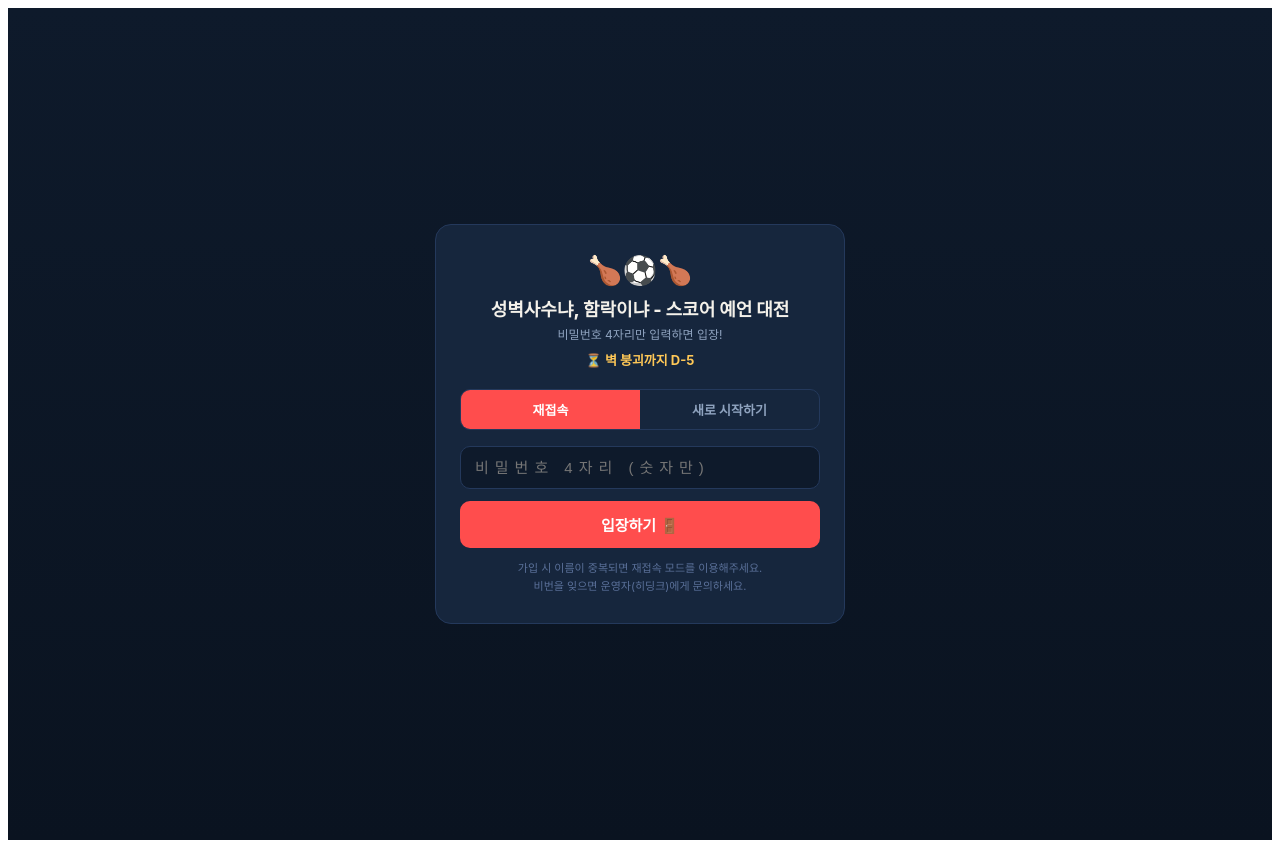
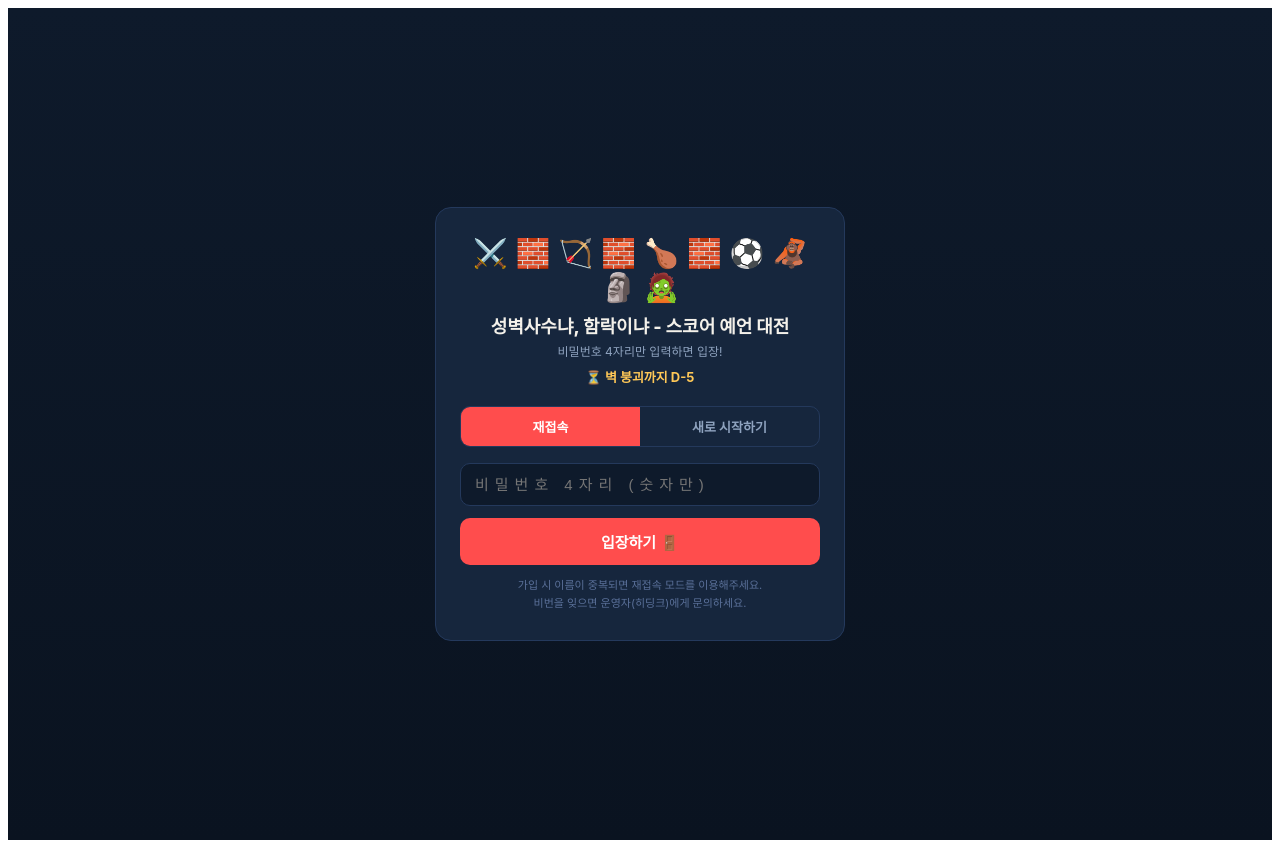
Before and after one commit to jimibeck/vitejs-vite-pidbvua9, a React (Vite) app: page / in a window 1280 px wide. Built offline with nearby package versions, Linux system fonts and the light colour scheme; no server answers; the database is empty.

Commit message:
Update App.jsx

```diff
--- a/src/App.jsx
+++ b/src/App.jsx
@@ -925,7 +925,7 @@ useEffect(() => {
           }}
         >
           <div style={{ textAlign: "center", marginBottom: 20 }}>
-            <div style={{ fontSize: 28, marginBottom: 8 }}>🍗⚽🍗</div>
+            <div style={{ fontSize: 28, marginBottom: 8 }}>⚔️ 🧱 🏹 🧱 🍗 🧱 ⚽ 🦧 🗿 🧟</div>
             <div style={{ fontWeight: 800, fontSize: 18 }}>
               성벽사수냐, 함락이냐 - 스코어 예언 대전
             </div>
```
